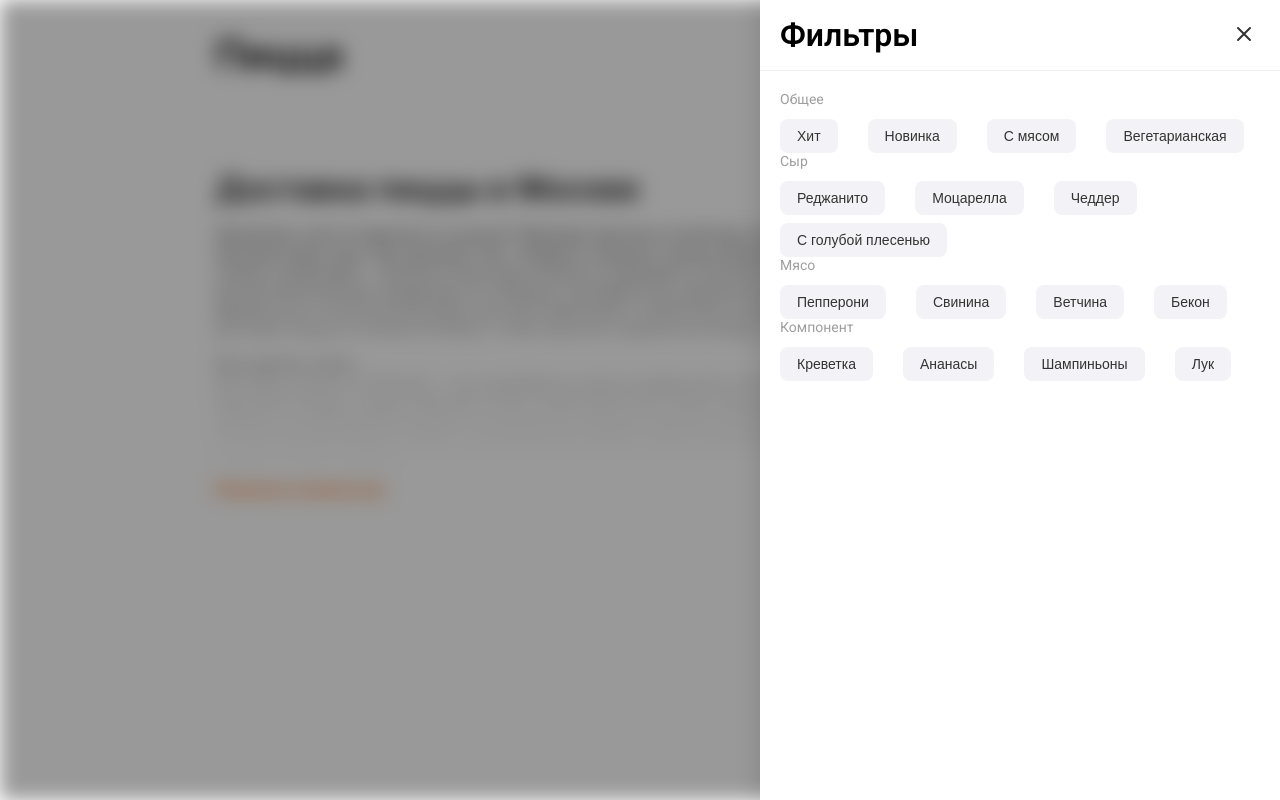
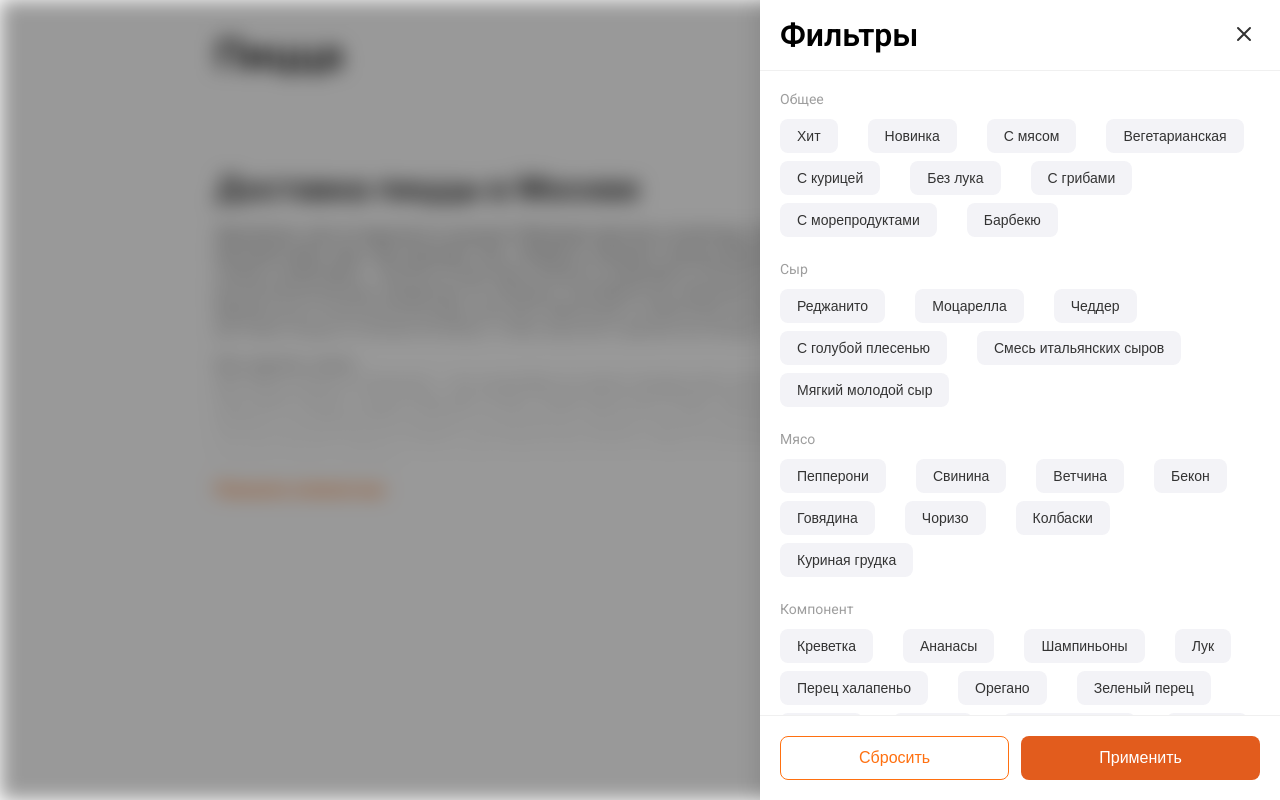
Before and after one commit to ssharippay/pizza, a plain HTML site: page index.html in a window 1280 px wide. Both pictures are taken after a click on the button "Фильтры". Drawn offline with Linux system fonts and the light colour scheme.

Commit message:
modified

```diff
--- a/main.css
+++ b/main.css
@@ -219,7 +219,8 @@ body {
 }
 
 .filter-tag:hover {
-    background-color: #E0E0E5;
+    background-color: #d14e13;
+   color: #fff;
 }
 
 
--- a/script.js
+++ b/script.js
@@ -109,19 +109,28 @@ document.addEventListener('DOMContentLoaded', function () {
         let groupHtml = '';
         for (let i = 0; i < titles.length; i++) {
             let buttonsHtml = '';
-            for (let j = 0; j < titles.length; j++) {
+            for (let j = 0; j < buttons[i].length; j++) {
                 buttonsHtml = buttonsHtml + `<button class="filter-tag">${buttons[i][j]}</button>`
             }
             groupHtml = groupHtml + `<div class="filters__group">
                     <h3 class="filters__group-title">${titles[i]}</h3>
                     <div class="filters__list filter-common">
                        ${buttonsHtml}
-
+                       </div>
                 </div>`
         }
-        groups.innerHTML=groupHtml;
+        groups.innerHTML = groupHtml;
+
+        if (groups) {
+            groups.innerHTML = groupHtml;
+            const filterTags = document.querySelectorAll('.filter-tag');
+            filterTags.forEach(tag => {
+                tag.addEventListener('click', function () {
+                    this.classList.toggle('filter-tag--active');
+                });
+            });
+        }
     }
-
 });
 
 // for (let i = 0; i < buttons.length; i++) {
```
Also changed, not shown: index.html (+8 -6 lines).
